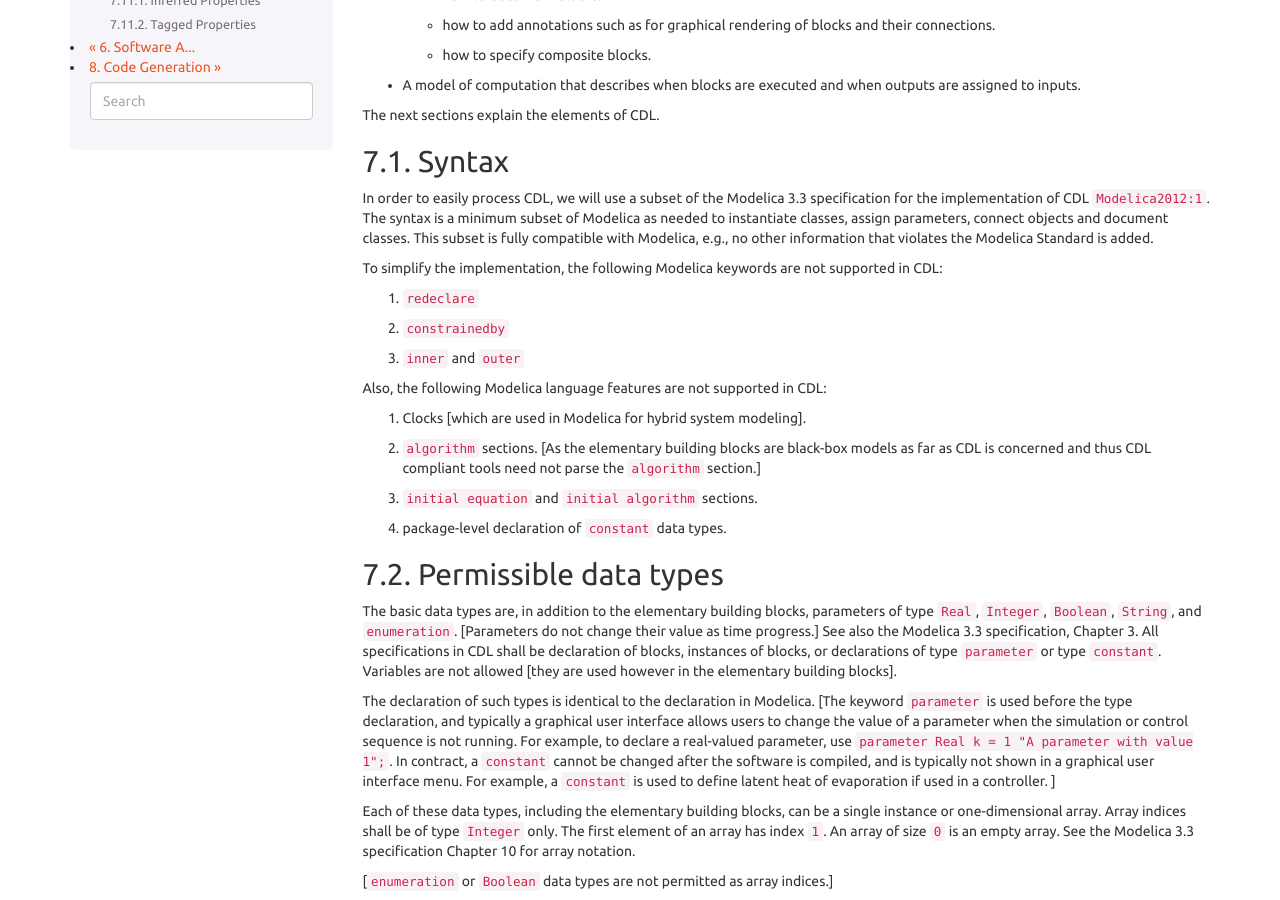
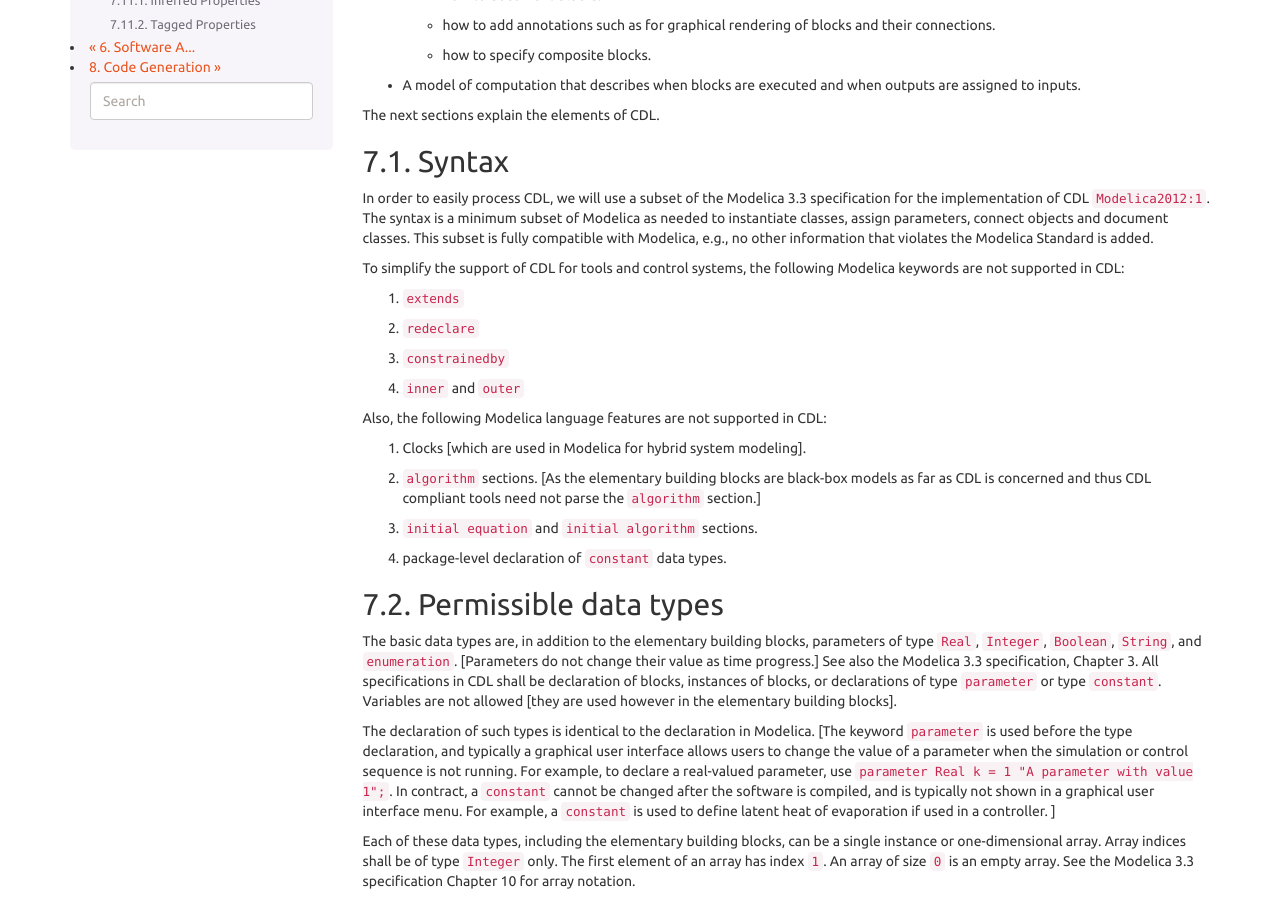
Before and after one commit to lbl-srg/obc, a Sphinx documentation site: the page built from specification/source/cdl.rst, in a window 1280 px wide and 900 px high, scrolled down 417 px. Built offline with Sphinx 7.4.7, drawn with Linux system fonts in a browser that asks for light colours; cross-references to code outside the pages are shown as plain code; some of the changed text lies outside the part shown.

Commit message:
Minor editorial revisions

```diff
--- a/specification/source/cdl.rst
+++ b/specification/source/cdl.rst
@@ -38,8 +38,10 @@ classes, assign parameters, connect objects and document classes.
 This subset is fully compatible with Modelica, e.g., no other information that
 violates the Modelica Standard is added.
 
-To simplify the implementation, the following Modelica keywords are not supported in CDL:
+To simplify the support of CDL for tools and control systems,
+the following Modelica keywords are not supported in CDL:
 
+#. ``extends``
 #. ``redeclare``
 #. ``constrainedby``
 #. ``inner`` and ``outer``
@@ -165,12 +167,14 @@ is used for graphical rendering:
    equation
      y = k*u + p;
 
-     annotation(Documentation(info(
+     annotation(Documentation(info("
+     <html>
      <p>
      Block that outputs <code>y = k u + p</code>,
      where <code>k</code> and <code>p</code> are
      parameters and <code>u</code> is an input.
-     </p>));
+     </p>
+     </html>"));
    end AddParameter;
 
 For the complete implementation, see
```
Also changed, not shown: other parts of specification/source/cdl.rst (+2 -2 lines).
